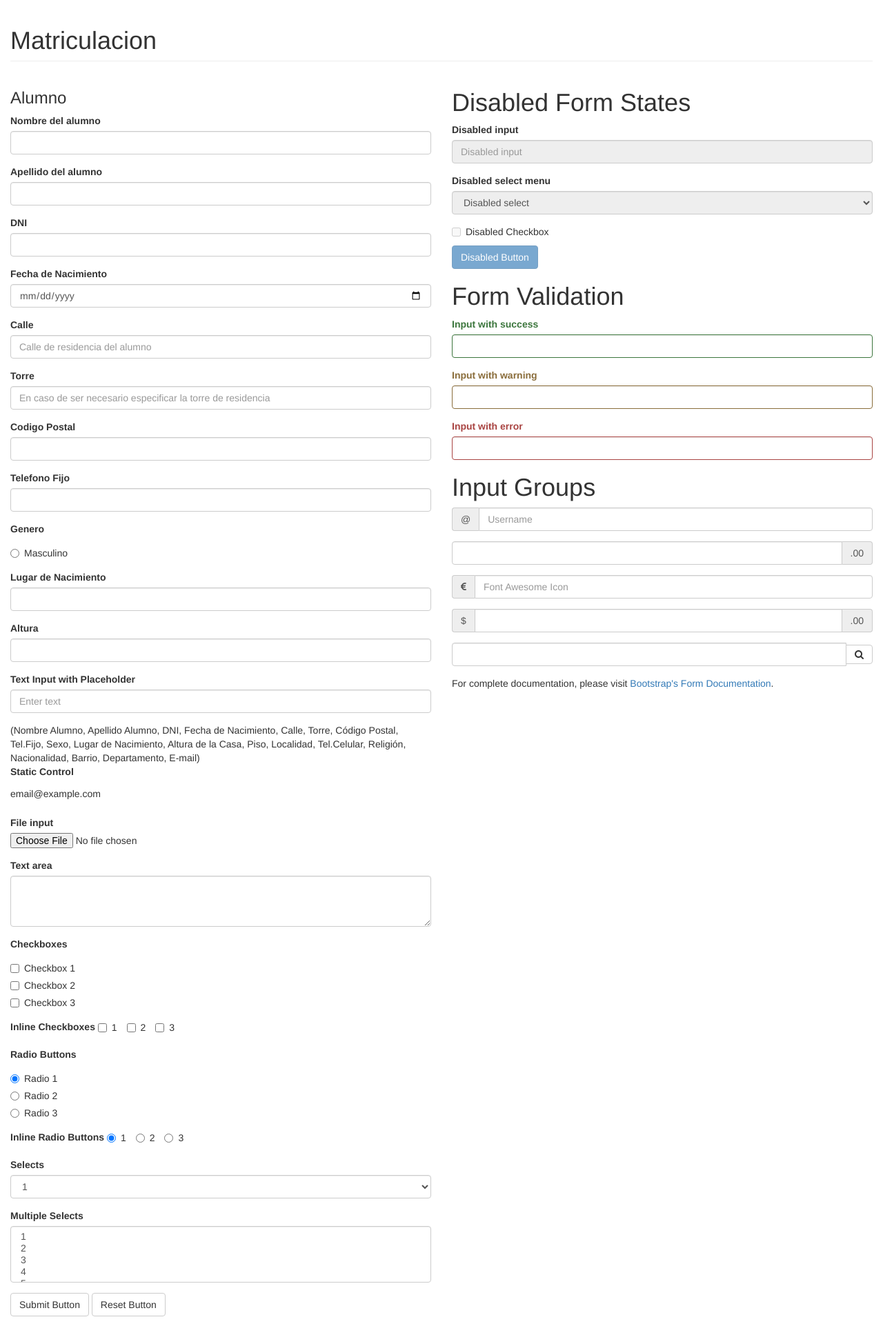
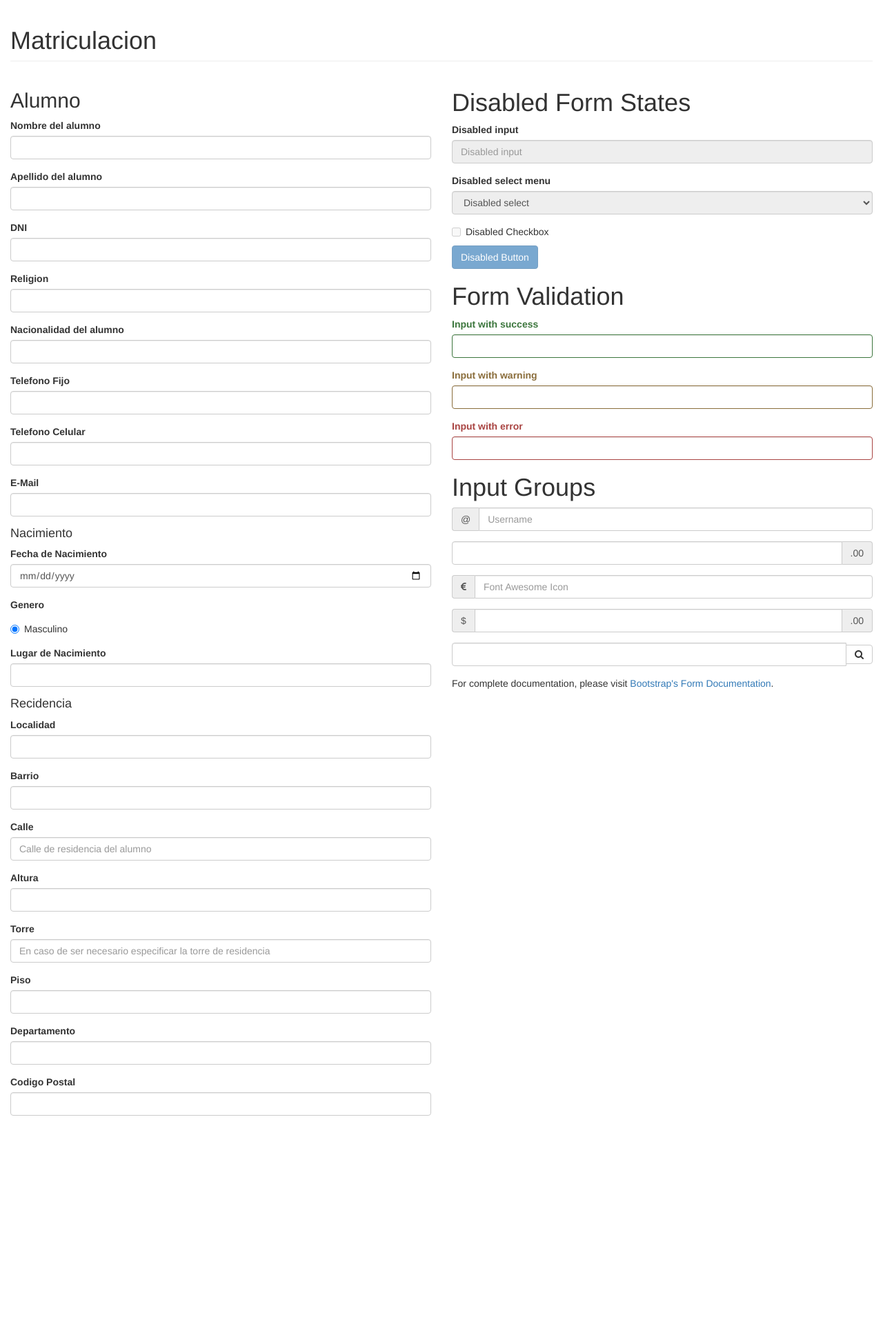
Before and after one commit to JavierCoggiola/Solcito, a Django app: page / in a window 1280 px wide. Shown: the part 51-1974 px from the top of the page at 69% size. After the commit the page ends 1669 px from the top, so only its background shows below. Run offline with Django 3.2, Linux system fonts and the light colour scheme; some libraries are stand-ins or nearby versions.

Commit message:
Terminado Diseno matricular alumno

```diff
--- a/Solcito/templates/matricular.html
+++ b/Solcito/templates/matricular.html
@@ -131,7 +131,7 @@
 
                     <div class="row">
                         <div class="col-lg-6">
-                            <h3>Alumno</h3>
+                            <h2>Alumno</h2>
                             <form role="form">
 
                                 <div class="form-group">
@@ -146,28 +146,30 @@
                                     <label>DNI</label>
                                     <input id="inp-dni-alumno"type="number"class="form-control" >
                                 </div>
-
+                                <div class="form-group">
+                                    <label>Religion</label>
+                                    <input id="inp-religion-alumno" class="form-control" >
+                                </div>
+                                <div class="form-group">
+                                    <label>Nacionalidad del alumno</label>
+                                    <input id="inp-nacionalidad-alumno" class="form-control" >
+                                </div>
+                                <div class="form-group">
+                                    <label>Telefono Fijo</label>
+                                    <input id="inp-fijo-alumno" class="form-control" type="number">
+                                </div>
+                                <div class="form-group">
+                                    <label>Telefono Celular</label>
+                                    <input id="inp-celular-alumno" class="form-control" type="number">
+                                </div>
+                                <div class="form-group">
+                                    <label>E-Mail</label>
+                                    <input id="inp-mail-alumno" class="form-control" >
+                                </div>
+                                <h4>Nacimiento</h4>
                                 <div class="form-group">
                                     <label>Fecha de Nacimiento</label>
                                     <input id="inp-nacimiento-alumno" type="date"class="form-control" >
-                                </div>
-
-                                <div class="form-group">
-                                    <label>Calle</label>
-                                    <input id="inp-calle-alumno" class="form-control" placeholder="Calle de residencia del alumno">
-                                </div>
-                                <div class="form-group">
-                                    <label>Torre</label>
-                                    <input id="inp-torre-alumno" class="form-control" placeholder="En caso de ser necesario especificar la torre de residencia">
-                                </div>
-                                <div class="form-group">
-                                    <label>Codigo Postal</label>
-                                    <input id="inp-postal-alumno" type="number"class="form-control" >
-                                </div>
-
-                                <div class="form-group">
-                                    <label>Telefono Fijo</label>
-                                    <input id="inp-fijo-alumno" class="form-control" type="number">
                                 </div>
                                 <div class="form-group">
                                     <label>Genero</label>
@@ -181,119 +183,48 @@
                                     <label>Lugar de Nacimiento</label>
                                     <input id="inp-lugar_nacimiento-alumno" class="form-control">
                                 </div>
-
+                                <h4>Recidencia</h4>
+                                <div class="form-group">
+                                    <label>Localidad</label>
+                                    <input id="inp-localidad-alumno" class="form-control">
+                                </div>
+                                <div class="form-group">
+                                    <label>Barrio</label>
+                                    <input id="inp-barrio-alumno" class="form-control">
+                                </div>
+                                <div class="form-group">
+                                    <label>Calle</label>
+                                    <input id="inp-calle-alumno" class="form-control" placeholder="Calle de residencia del alumno">
+                                </div>
                                 <div class="form-group">
                                     <label>Altura</label>
-                                    <input id="inp-lugar_nacimiento-alumno" class="form-control">
+                                    <input id="inp-altura-alumno" class="form-control" type="number">
                                 </div>
                                 <div class="form-group">
-                                    <label>Text Input with Placeholder</label>
-                                    <input class="form-control" placeholder="Enter text">
+                                    <label>Torre</label>
+                                    <input id="inp-torre-alumno" class="form-control" placeholder="En caso de ser necesario especificar la torre de residencia">
                                 </div>
-(Nombre Alumno, Apellido Alumno, DNI, Fecha de Nacimiento, Calle, Torre, Código Postal, Tel.Fijo, Sexo, Lugar de Nacimiento, Altura de la Casa, Piso, Localidad, Tel.Celular, Religión, Nacionalidad, Barrio, Departamento, E-mail)
                                 <div class="form-group">
-                                    <label>Static Control</label>
-                                    <p class="form-control-static">email@example.com</p>
+                                    <label>Piso</label>
+                                    <input id="inp-piso-alumno" class="form-control" type="number">
+                                </div>
+                                <div class="form-group">
+                                    <label>Departamento</label>
+                                    <input id="inp-departamento-alumno" class="form-control">
                                 </div>
 
                                 <div class="form-group">
-                                    <label>File input</label>
-                                    <input type="file">
+                                    <label>Codigo Postal</label>
+                                    <input id="inp-postal-alumno" type="number"class="form-control" >
                                 </div>
 
-                                <div class="form-group">
-                                    <label>Text area</label>
-                                    <textarea class="form-control" rows="3"></textarea>
-                                </div>
 
-                                <div class="form-group">
-                                    <label>Checkboxes</label>
-                                    <div class="checkbox">
-                                        <label>
-                                            <input type="checkbox" value="">Checkbox 1
-                                        </label>
-                                    </div>
-                                    <div class="checkbox">
-                                        <label>
-                                            <input type="checkbox" value="">Checkbox 2
-                                        </label>
-                                    </div>
-                                    <div class="checkbox">
-                                        <label>
-                                            <input type="checkbox" value="">Checkbox 3
-                                        </label>
-                                    </div>
-                                </div>
 
-                                <div class="form-group">
-                                    <label>Inline Checkboxes</label>
-                                    <label class="checkbox-inline">
-                                        <input type="checkbox">1
-                                    </label>
-                                    <label class="checkbox-inline">
-                                        <input type="checkbox">2
-                                    </label>
-                                    <label class="checkbox-inline">
-                                        <input type="checkbox">3
-                                    </label>
-                                </div>
 
-                                <div class="form-group">
-                                    <label>Radio Buttons</label>
-                                    <div class="radio">
-                                        <label>
-                                            <input type="radio" name="optionsRadios" id="optionsRadios1" value="option1" checked>Radio 1
-                                        </label>
-                                    </div>
-                                    <div class="radio">
-                                        <label>
-                                            <input type="radio" name="optionsRadios" id="optionsRadios2" value="option2">Radio 2
-                                        </label>
-                                    </div>
-                                    <div class="radio">
-                                        <label>
-                                            <input type="radio" name="optionsRadios" id="optionsRadios3" value="option3">Radio 3
-                                        </label>
-                                    </div>
-                                </div>
 
-                                <div class="form-group">
-                                    <label>Inline Radio Buttons</label>
-                                    <label class="radio-inline">
-                                        <input type="radio" name="optionsRadiosInline" id="optionsRadiosInline1" value="option1" checked>1
-                                    </label>
-                                    <label class="radio-inline">
-                                        <input type="radio" name="optionsRadiosInline" id="optionsRadiosInline2" value="option2">2
-                                    </label>
-                                    <label class="radio-inline">
-                                        <input type="radio" name="optionsRadiosInline" id="optionsRadiosInline3" value="option3">3
-                                    </label>
-                                </div>
 
-                                <div class="form-group">
-                                    <label>Selects</label>
-                                    <select class="form-control">
-                                        <option>1</option>
-                                        <option>2</option>
-                                        <option>3</option>
-                                        <option>4</option>
-                                        <option>5</option>
-                                    </select>
-                                </div>
 
-                                <div class="form-group">
-                                    <label>Multiple Selects</label>
-                                    <select multiple class="form-control">
-                                        <option>1</option>
-                                        <option>2</option>
-                                        <option>3</option>
-                                        <option>4</option>
-                                        <option>5</option>
-                                    </select>
-                                </div>
 
-                                <button type="submit" class="btn btn-default">Submit Button</button>
-                                <button type="reset" class="btn btn-default">Reset Button</button>
 
                             </form>
 
```
